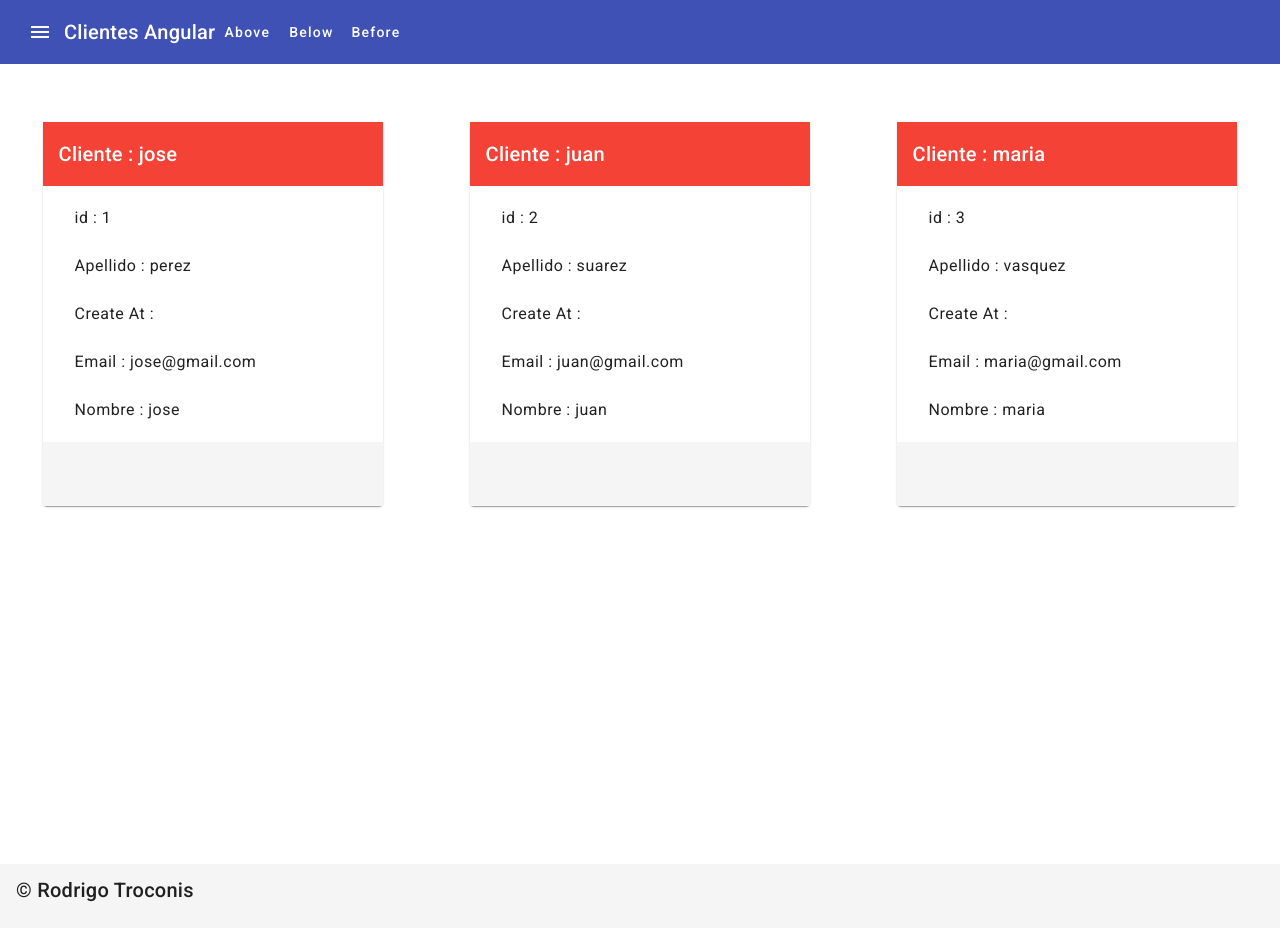
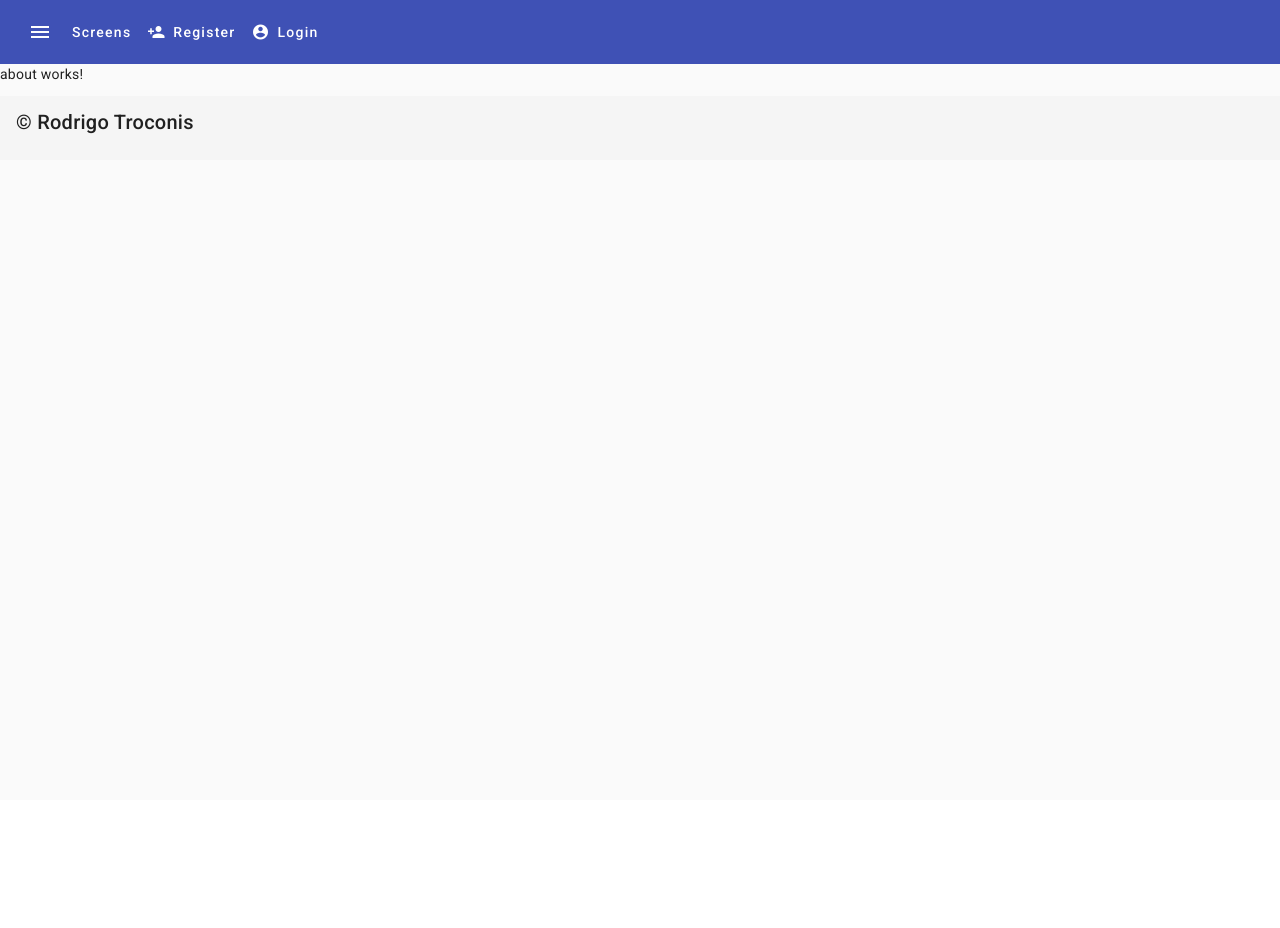
Before and after one commit to rod773/clientes-angular, an Angular app: page /about in a window 1280 px wide. Before the commit this address led to /. After the commit the page ends 800 px from the top, so only its background shows below. Built offline with nearby package versions, Linux system fonts and the light colour scheme.

Commit message:
sidenaav component

```diff
--- a/src/app/app-routing.module.ts
+++ b/src/app/app-routing.module.ts
@@ -1,10 +1,27 @@
 import { NgModule } from '@angular/core';
 import { RouterModule, Routes } from '@angular/router';
+import { ClientesComponent } from './components/clientes/clientes.component';
+import { AboutComponent } from './components/about/about.component';
 
-const routes: Routes = [];
+const routes: Routes = [
+  {
+    path: '',
+    component: ClientesComponent,
+  },
+
+  {
+    path: 'about',
+    component: AboutComponent,
+  },
+
+  {
+    path: '*',
+    redirectTo: '/',
+  },
+];
 
 @NgModule({
   imports: [RouterModule.forRoot(routes)],
-  exports: [RouterModule]
+  exports: [RouterModule],
 })
-export class AppRoutingModule { }
+export class AppRoutingModule {}
--- a/src/app/app.component.html
+++ b/src/app/app.component.html
@@ -1,8 +1,7 @@
-<app-header></app-header>
-<app-clientes></app-clientes>
-<app-footer></app-footer>
+<mat-sidenav-container fullscreen>
 
+    <app-header></app-header>
+    <router-outlet></router-outlet>
+    <app-footer></app-footer>
 
-
-
-<router-outlet></router-outlet>
+</mat-sidenav-container>
--- a/src/app/app.module.ts
+++ b/src/app/app.module.ts
@@ -8,6 +8,7 @@ import { MaterialModule } from './material/material.module';
 import { HeaderComponent } from './components/header/header.component';
 import { FooterComponent } from './components/footer/footer.component';
 import { ClientesComponent } from './components/clientes/clientes.component';
+import { AboutComponent } from './components/about/about.component';
 
 @NgModule({
   declarations: [
@@ -15,6 +16,7 @@ import { ClientesComponent } from './components/clientes/clientes.component';
     HeaderComponent,
     FooterComponent,
     ClientesComponent,
+    AboutComponent,
   ],
   imports: [
     BrowserModule,
--- /dev/null
+++ b/src/app/components/about/about.component.html
@@ -0,0 +1 @@
+<p>about works!</p>
--- a/src/app/components/clientes/clientes.component.html
+++ b/src/app/components/clientes/clientes.component.html
@@ -10,10 +10,11 @@
 
                 <mat-list>
                     <mat-list-item>id : {{cliente.id}}</mat-list-item>
+                    <mat-list-item>Nombre : {{cliente.nombre}}</mat-list-item>
                     <mat-list-item>Apellido : {{cliente.apellido}}</mat-list-item>
                     <mat-list-item>Create At : {{cliente.createAt}}</mat-list-item>
                     <mat-list-item>Email : {{cliente.email}}</mat-list-item>
-                    <mat-list-item>Nombre : {{cliente.nombre}}</mat-list-item>
+
                 </mat-list>
             </mat-card-content>
 
--- a/src/app/components/header/header.component.html
+++ b/src/app/components/header/header.component.html
@@ -1,24 +1,51 @@
+<mat-sidenav #sidenav>
+    <mat-nav-list (click)="sidenav.close()">
+        <a mat-list-item routerLink="/">
+            <mat-icon>person_pin</mat-icon>
+            <span>Clientes</span>
+        </a>
+
+        <a mat-list-item routerLink="about">
+            <mat-icon>question_answer</mat-icon>
+            <span>About</span>
+        </a>
+
+        <a mat-list-item>
+            <mat-icon>person_add</mat-icon>
+            <span>Register</span>
+        </a>
+
+        <a mat-list-item>
+            <mat-icon>account_circle</mat-icon>
+            <span>Login</span>
+        </a>
+
+    </mat-nav-list>
+</mat-sidenav>
 <mat-toolbar color="primary">
-    <button mat-icon-button>
+    <button mat-icon-button (click)="sidenav.open()">
         <mat-icon>menu</mat-icon>
     </button>
-    <span>{{titulo}}</span>
 
-    <button mat-button [matMenuTriggerFor]="aboveMenu">Above</button>
-    <mat-menu #aboveMenu="matMenu" yPosition="above">
-        <button mat-menu-item>Item 1</button>
-        <button mat-menu-item>Item 2</button>
+    <a mat-button [matMenuTriggerFor]="dropdown">
+        <span>Screens</span>
+    </a>
+
+    <mat-menu #dropdown>
+        <button mat-menu-item routerLink="/">Courses</button>
+        <button mat-menu-item routerLink="/about">About</button>
     </mat-menu>
 
-    <button mat-button [matMenuTriggerFor]="belowMenu">Below</button>
-    <mat-menu #belowMenu="matMenu" yPosition="below">
-        <button mat-menu-item>Item 1</button>
-        <button mat-menu-item>Item 2</button>
-    </mat-menu>
+    <a mat-button>
+        <mat-icon>person_add</mat-icon>
+        <span>Register</span>
+    </a>
 
-    <button mat-button [matMenuTriggerFor]="beforeMenu">Before</button>
-    <mat-menu #beforeMenu="matMenu" xPosition="before">
-        <button mat-menu-item>Item 1</button>
-        <button mat-menu-item>Item 2</button>
-    </mat-menu>
+    <a mat-button>
+        <mat-icon>account_circle</mat-icon>
+        <span>Login</span>
+    </a>
+
+
+
 </mat-toolbar>
```
Also changed, not shown: src/app/components/about/about.component.ts (added, +10 -0 lines), src/app/components/about/about.component.scss (added).
